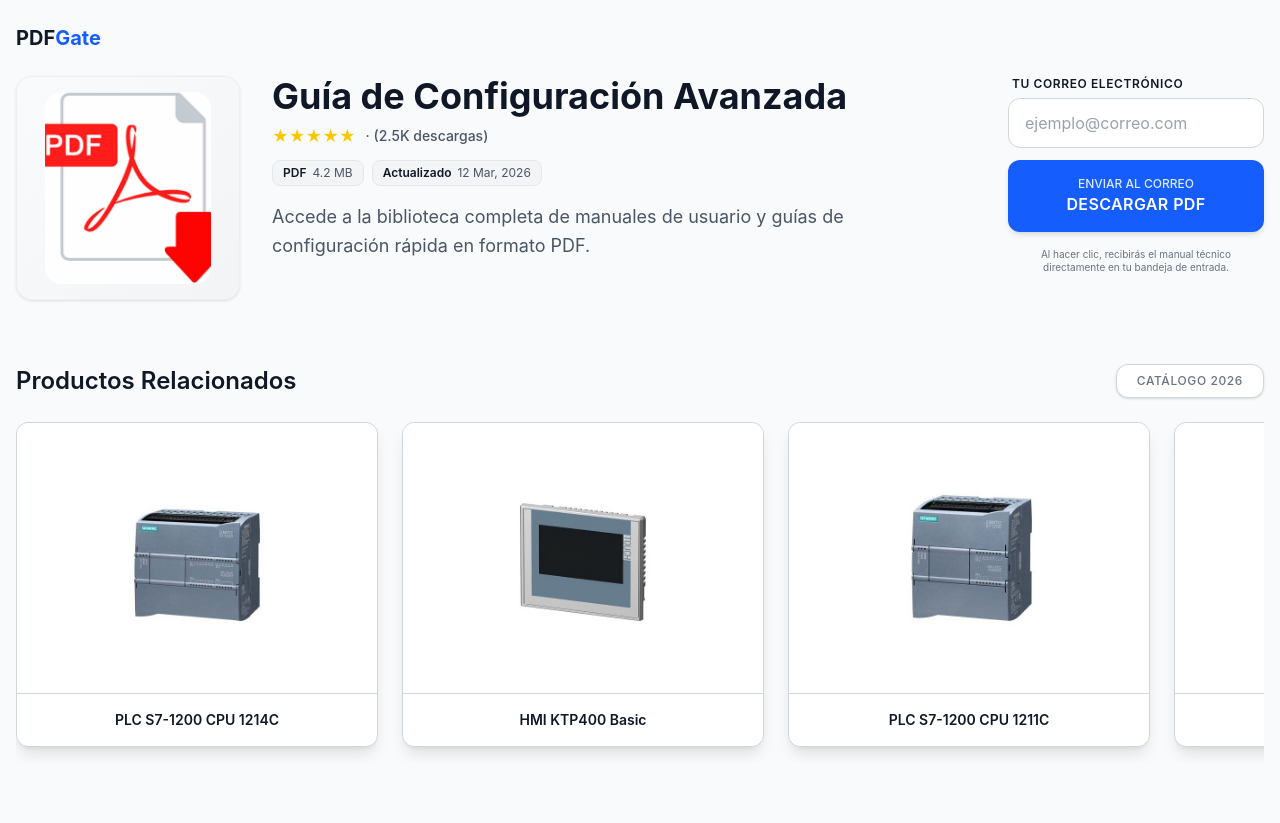
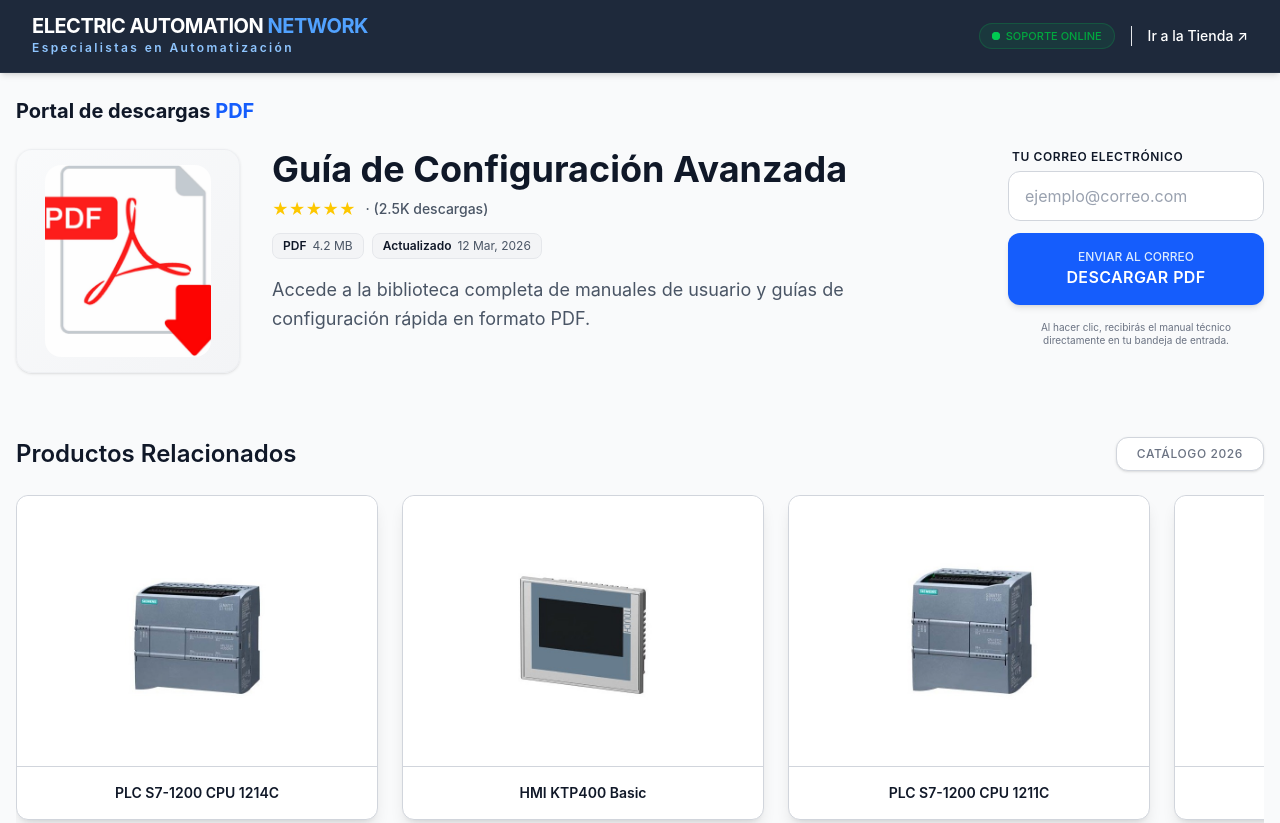
Before and after one commit to angelsandev/pdf-landing-gate, an Astro site: page / in a window 1280 px wide. Shown: the top 823 px of the page. Built offline with nearby package versions, Linux system fonts and the light colour scheme; Astro itself is replaced by a stand-in of ours.

Commit message:
### [V0.0.3] Menú NavBar  - 2026-3-13 - **Pruebas:** ✅ Todo ok. - **Pruebas:** ✅ Crear barra menú Navbar, de modo `sticky` - **Estructura:** Crear componente `Navbar.astro` - **Layout.astro:** Llamada al componente `Navbar`

```diff
--- /dev/null
+++ b/src/components/navigation/Navbar.astro
@@ -0,0 +1,43 @@
+---
+// src/components/navigation/Navbar.astro
+---
+
+
+<nav class="sticky top-0 z-50 w-full bg-[#1e293b] text-white shadow-md border-b border-white/5">
+  <div class="max-w-7xl mx-auto px-4 sm:px-6 lg:px-8">
+    <div class="flex justify-between items-center py-4">
+
+      <a
+        href="https://www.electricautomationnetwork.com"
+        target="_blank"
+        class="flex flex-col group transition-opacity hover:opacity-90"
+      >
+        <span class="text-lg md:text-xl font-bold tracking-tight leading-none uppercase">
+          Electric Automation <span class="text-blue-400">Network</span>
+        </span>
+        <span class="text-[10px] md:text-xs text-blue-300 font-semibold tracking-[0.2em] mt-1">
+          Especialistas en Automatización
+        </span>
+      </a>
+
+      <div class="flex items-center gap-4">
+        <div class="hidden sm:flex items-center gap-1.5 px-3 py-1 rounded-full bg-green-500/10 border border-green-500/20">
+          <span class="relative flex h-2 w-2">
+            <span class="animate-ping absolute inline-flex h-full w-full rounded-full bg-green-400 opacity-75"></span>
+            <span class="relative inline-flex rounded-full h-2 w-2 bg-green-500"></span>
+          </span>
+          <span class="text-[11px] font-medium text-green-600 dark:text-green-400 uppercase">Soporte Online</span>
+        </div>
+
+        <a
+          href="https://www.electricautomationnetwork.com"
+          target="_blank"
+          class="text-sm font-medium hover:text-blue-600 dark:hover:text-blue-400 transition-colors border-l border-gray-200 dark:border-white/10 pl-4"
+        >
+          Ir a la Tienda ↗
+        </a>
+      </div>
+
+    </div>
+  </div>
+</nav>
--- a/src/layouts/Layout.astro
+++ b/src/layouts/Layout.astro
@@ -1,5 +1,6 @@
 ---
 import "../styles/global.css";
+import Navbar from "../components/navigation/Navbar.astro";
 import { appData } from "../data";
 
 interface Props {
@@ -49,12 +50,14 @@
 	</head>
 
 	<body class="bg-gray-50 text-gray-900 dark:bg-neutral-950 dark:text-white antialiased">
+		<Navbar></Navbar>
+
 		<div class="mx-auto min-h-screen max-w-full px-4 lg:max-w-375 flex flex-col">
 
 			<header class="py-6">
-				<nav class="flex justify-between items-center">
-					<span class="font-bold text-xl">PDF<span class="text-blue-600">Gate</span></span>
-				</nav>
+				<h1 class="flex justify-between items-center">
+					<span class="font-bold text-xl">Portal de descargas <span class="text-blue-600">PDF</span></span>
+				</h1>
 			</header>
 
 			<main class="grow">
```
Also changed, not shown: CHANGELOG.md.
